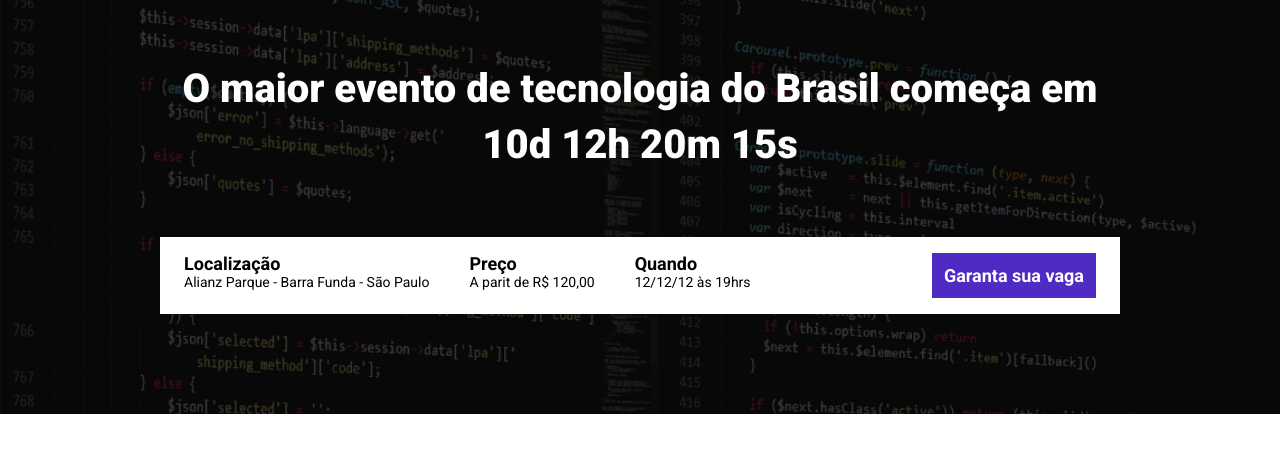
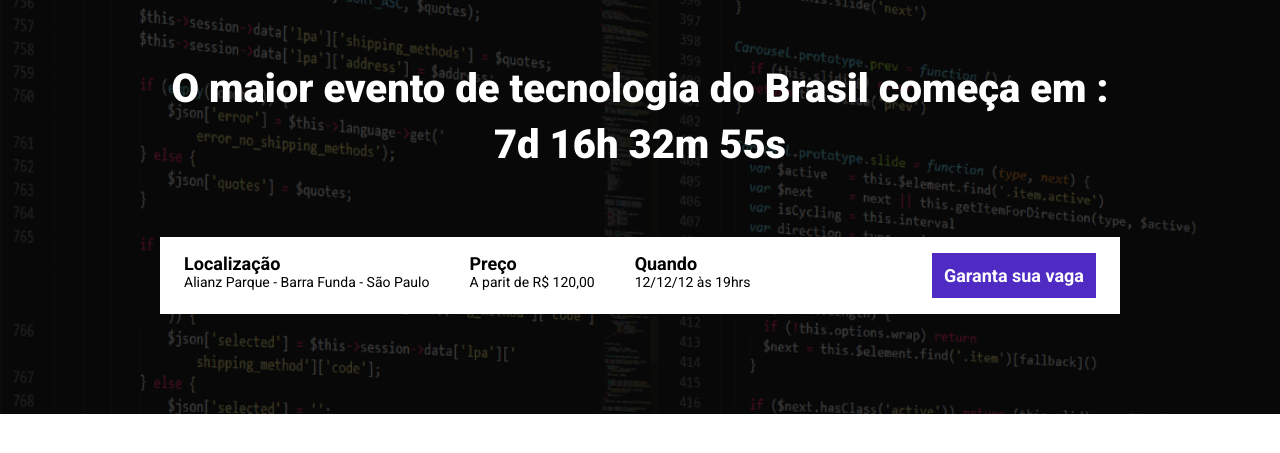
Before and after one commit to bcadore/EBAC_Talks, a website built with Parcel: page src/index.html in a window 1280 px wide. Shown: the part 147-600 px from the top of the page. Built offline with nearby package versions, Linux system fonts and the light colour scheme.

Commit message:
Adicionado a contagem regressiva

```diff
--- a/package.json
+++ b/package.json
@@ -1,9 +1,9 @@
 {
   "name": "ebac-talks",
   "version": "1.0.0",
-  "main": "index.js",
   "scripts": {
     "dev": "parcel ./src/index.html ./src/styles/main.scss ./src/scripts/main.js --no-cache",
+    "build": "parcel build ./src/index.html",
     "test": "echo \"Error: no test specified\" && exit 1"
   },
   "keywords": [],
--- a/src/index.html
+++ b/src/index.html
@@ -19,7 +19,7 @@
       <div class="container">
         <img class="hero__logo"" src="./images/ebac_logo.svg" alt="EBAC" />
         <p class="hero__text">
-          O maior evento de tecnologia do Brasil começa em 10d 12h 20m 15s
+          O maior evento de tecnologia do Brasil começa em <span id="contador"></span>
         </p>
         <div class="infos-bar">
           <ul class="infos-bar__infos">
--- a/src/scripts/main.js
+++ b/src/scripts/main.js
@@ -1 +1,28 @@
-console.log("Olá mundo");
+const dataEvento = new Date("Sep 12, 2024 18:00:00");
+const timeStampEvento = dataEvento.getTime();
+
+const contadorHorario = setInterval(function () {
+  const agora = new Date();
+  const timeStampAtual = agora.getTime();
+
+  const distanciaAteEvento = timeStampEvento - timeStampAtual;
+
+  const dia = 1000 * 60 * 60 * 24; //Dia representado em ms
+  const hora = 1000 * 60 * 60; //Hora representado em ms
+  const minuto = 1000 * 60; //Minuti representado em ms
+
+  const diasAteEvento = Math.floor(distanciaAteEvento / dia);
+  const horasAteEvento = Math.floor((distanciaAteEvento % dia) / hora);
+  const minutosAteEvento = Math.floor((distanciaAteEvento % hora) / minuto);
+  const segundosAteEvento = Math.floor((distanciaAteEvento % minuto) / 1000);
+
+  document.getElementById(
+    "contador"
+  ).innerHTML = `: ${diasAteEvento}d ${horasAteEvento}h ${minutosAteEvento}m ${segundosAteEvento}s`;
+
+  if (distanciaAteEvento < 0) {
+    clearInterval(contadorHorario);
+    document.getElementById("contador").innerHTML = `: Evento Expirado :(`
+  }
+
+}, 1000);
```
